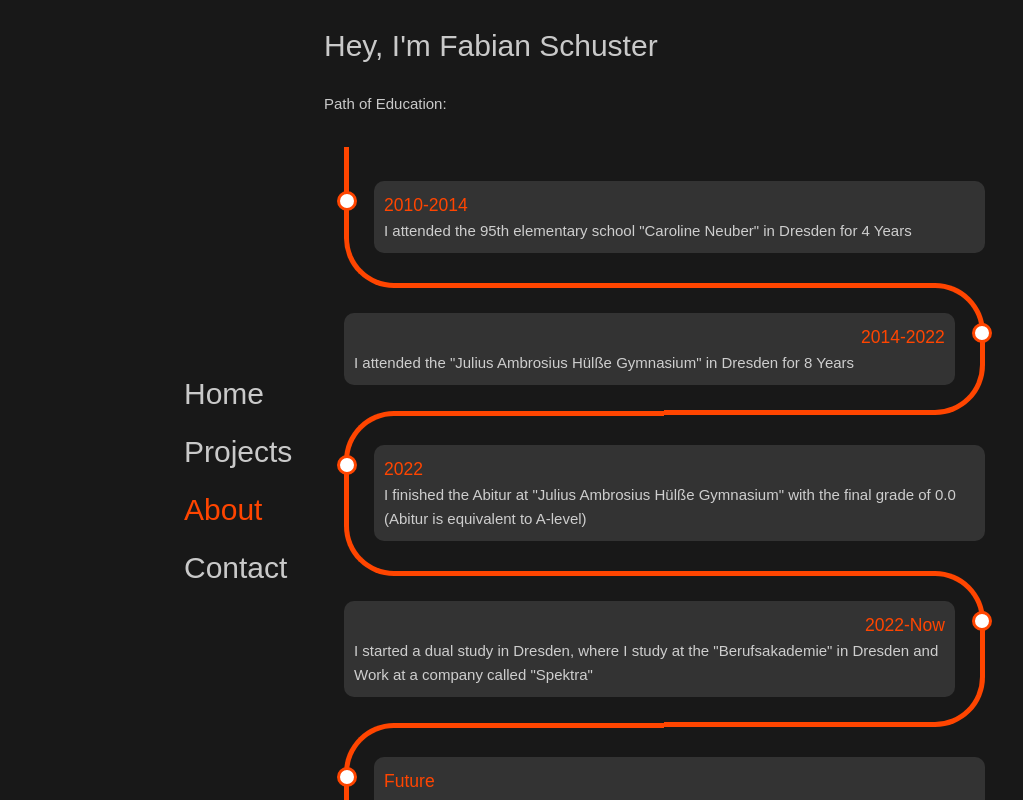
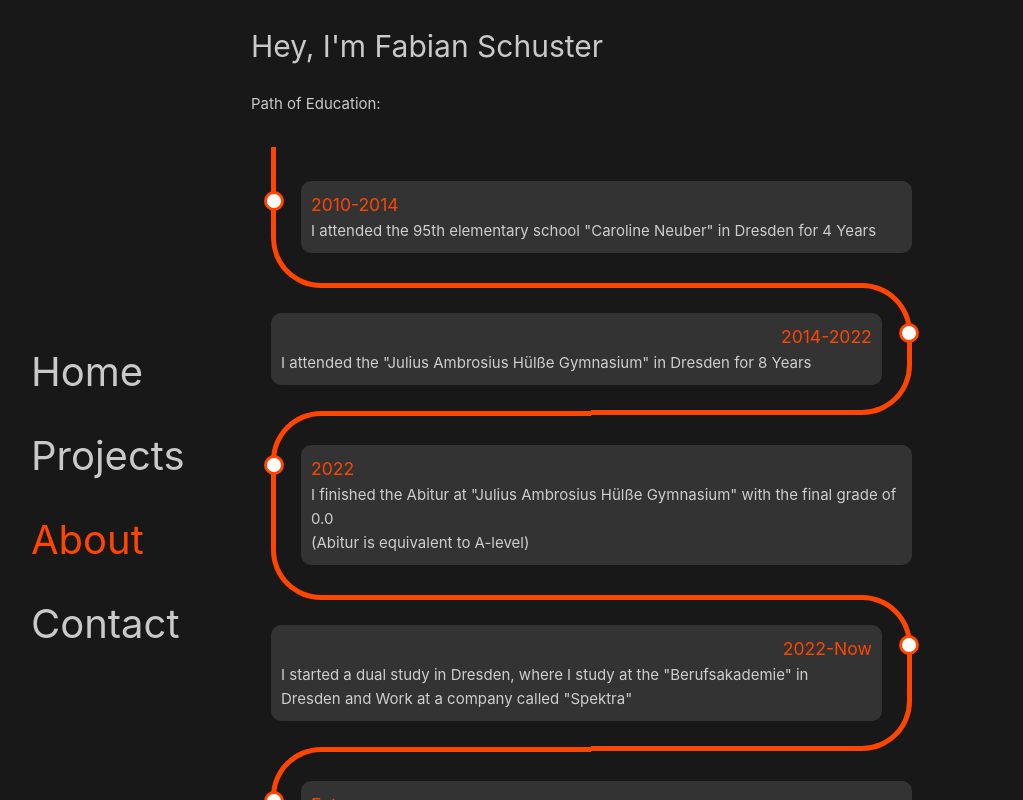
Before and after one commit to Schrankian/personalWebsiteVue, a Vue app: page /about in a window 1280 px wide. Shown: the top 800 px of the page, without its empty margins (31-1054 px from the left). Built offline with nearby package versions, Linux system fonts and the light colour scheme.

Commit message:
contact form final css

```diff
--- a/src/App.vue
+++ b/src/App.vue
@@ -37,20 +37,19 @@ import { RouterLink, RouterView } from 'vue-router'
 }
 
 .sidebar a {
-    padding-top: 10px;
+    padding-top: 20px;
     padding-left: 30px;
     text-decoration: none;
-    font-size: 30px;
+    font-size: 40px;
     color: var(--color-text);
     display: block;
     transition: 0.3s;
 }
 
-@media (hover: hover) {
-  a:hover {
+  .sidebar a:hover {
     color: orangered;
+    padding-left: 50px;
   }
-}
 
 .sidebar a.router-link-exact-active {
   color: orangered;
@@ -70,7 +69,7 @@ import { RouterLink, RouterView } from 'vue-router'
 
   #app {
     display: grid;
-    grid-template-columns: 170px 1fr;
+    grid-template-columns: 250px 1fr;
     padding: 0 2rem;
   }
 }
--- a/src/components/contactform.vue
+++ b/src/components/contactform.vue
@@ -15,6 +15,11 @@
 </template>
 
 <style scoped>
+
+
+
+
+
 @import '@/assets/base.css';
 input {
     width: 100%;
@@ -55,6 +60,8 @@ textarea:focus {
 ::placeholder {
     color: white;
     opacity: 0.6;
+    font-family: Inter, -apple-system, BlinkMacSystemFont, 'Segoe UI', Roboto, Oxygen, Ubuntu,
+            Cantarell, 'Fira Sans', 'Droid Sans', 'Helvetica Neue', sans-serif;
 }
 
 button[type=submit] {
@@ -66,6 +73,11 @@ button[type=submit] {
     text-decoration: none;
     margin: 4px 2px;
     cursor: pointer;
+    transition: 0.3s;
+}
+
+button[type=submit]:hover {
+    box-shadow: 5px 5px 20px rgba(255, 68, 0, 0.466);
 }
 
 </style>
--- a/src/views/AboutView.vue
+++ b/src/views/AboutView.vue
@@ -50,12 +50,6 @@
 </template>
 
 <style>
-body {
-  font-family: sans-serif;
-  display: flex;
-  justify-content: center;
-}
-
 img {
   border-radius: 20%;
 }
--- a/src/views/ContactView.vue
+++ b/src/views/ContactView.vue
@@ -9,18 +9,40 @@ import Contactform from '../components/contactform.vue'
         <span>CONTACT</span>
         <span>ME</span>
       </div>
-      <div class="app-contact">CONTACT INFO : +62 81 314 928 595</div>
+      <p>You want to contact me? <br> Simply write an email to <a href="mailto: contact@fabianschuster.net">contact@fabianschuster.net</a> or
+         use the contact form on the right.</p>
+      <div class="app-contact">CONTACT INFO : <a href="https://www.google.com">Some important info</a></div>
     </div>
-    <div class="contact-body-item">
-      <Contactform/>
+    <div class="contact-body-item right">
+      <Contactform />
     </div>
   </div>
 </template>
 
 <style scoped>
 
+
+@import '@/assets/base.css';
+
+p {
+  padding-top: 15%;
+  font-size: 25px;
+}
+
+a {
+  color: var(--color-heading);
+  text-decoration:solid;
+}
+
+a:hover {
+  color: grey;
+}
+
 .contact-body {
-  display: flex;
+  display: grid;
+  grid-template-columns: 1fr 1fr;
+  padding-right: 5%;
+  height: 100%;
 }
 
 .contact-body-item {
@@ -33,12 +55,17 @@ import Contactform from '../components/contactform.vue'
   flex-direction: column;
 }
 
+.contact-body-item.right {
+  display: flex;
+  align-items: center;
+}
+
 .app-title {
   display: flex;
   flex-direction: column;
   position: relative;
   color: orangered;
-  font-size: 26px;
+  font-size: 70px;
 }
 
 .app-title:after {
@@ -47,7 +74,7 @@ import Contactform from '../components/contactform.vue'
   position: absolute;
   left: 0;
   bottom: -10px;
-  width: 35px;
+  width: 100px;
   height: 4px;
   background: orangered;
 }
```
